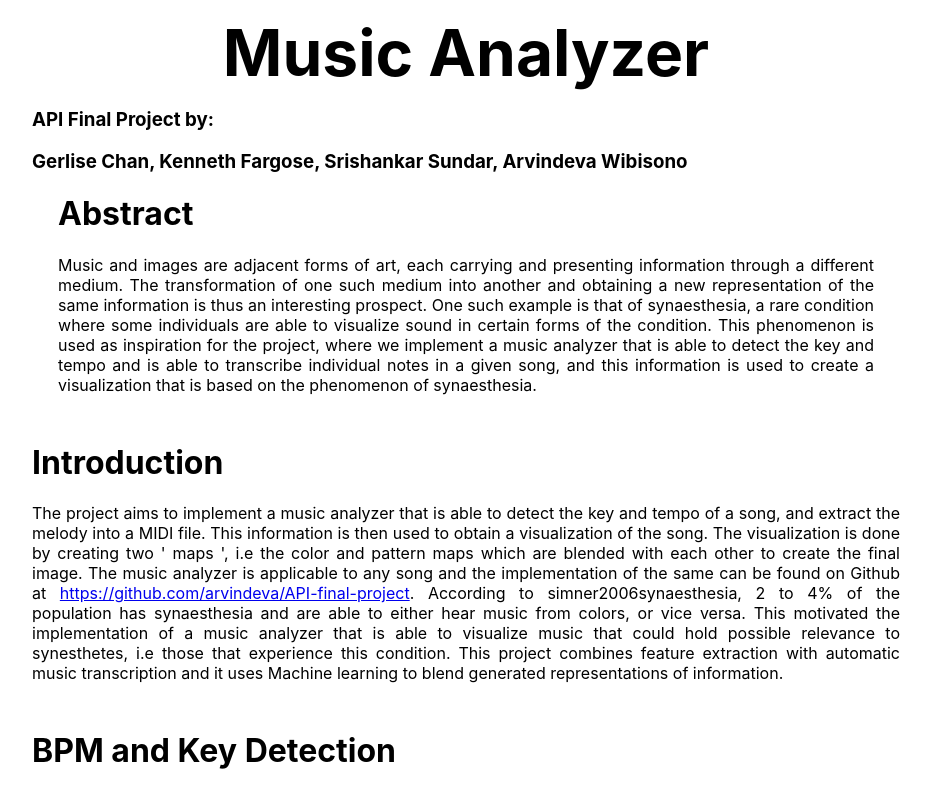
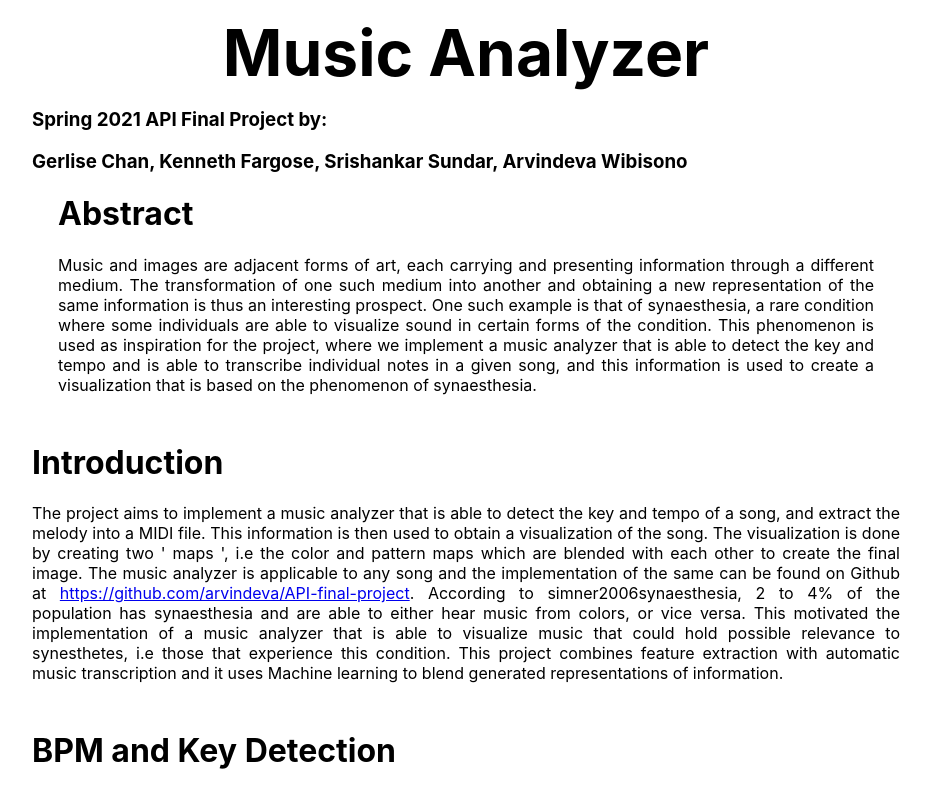
Before and after one commit to arvindeva/api-website, a Next.js app: page / in a window 1280 px wide. Shown: the top 793 px of the page, without its empty margins (174-1105 px from the left). Built offline with nearby package versions, Linux system fonts and the light colour scheme.

Commit message:
add title

```diff
--- a/pages/index.js
+++ b/pages/index.js
@@ -17,13 +17,13 @@ export default function Home() {
     <div className={styles.container}>
       <Head>
         <title>API Final Project</title>
-        <meta name="description" content="Generated by create next app" />
+        <meta name="description" content="Final Project for Audio Indexing Processing" />
         <link rel="icon" href="/favicon.ico" />
       </Head>
 
       <main className={styles.main}>
         <h1 className={styles.title}>Music Analyzer</h1>
-        <h3 className={styles.authorby}>API Final Project by:</h3>
+        <h3 className={styles.authorby}>Spring 2021 API Final Project by:</h3>
         <h3 className={styles.authornames}>
           Gerlise Chan, Kenneth Fargose, Srishankar Sundar, Arvindeva Wibisono
         </h3>
```
